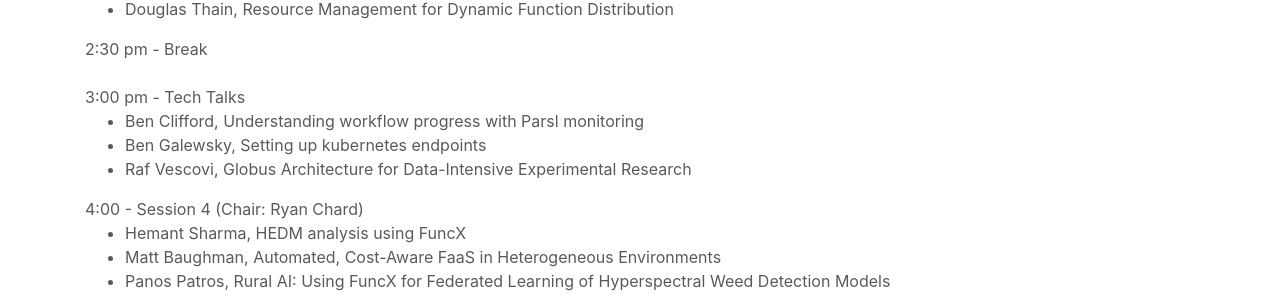
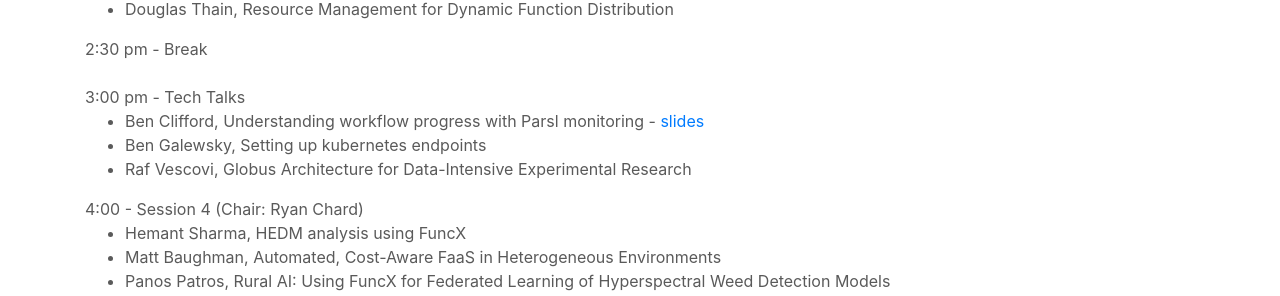
Before and after one commit to Parsl/parsl.github.io, a Jekyll site: the page built from parslfest2021.html, in a window 1280 px wide and 900 px high, scrolled down 1396 px. Shown: the part 149-445 px from the top of the window. Built offline with Jekyll 4.4.1, drawn with Linux system fonts in a browser that asks for light colours.

Commit message:
Add my slides link

```diff
--- a/parslfest2021.html
+++ b/parslfest2021.html
@@ -92,7 +92,7 @@
 
       3:00 pm - Tech Talks
       <ul>
-    	<li>Ben Clifford, Understanding workflow progress with Parsl monitoring</li>
+    	<li>Ben Clifford, Understanding workflow progress with Parsl monitoring - <a href="https://docs.google.com/presentation/d/13bUyeEhSNcbr0jVtcexAl6L4cW16FOtuGsN8Wf84WoY/edit?usp=sharing">slides</a></li>
 	<li>Ben Galewsky, Setting up kubernetes endpoints</li>
 	<li>Raf Vescovi, Globus Architecture for Data-Intensive Experimental Research</li>
      </ul>
```
